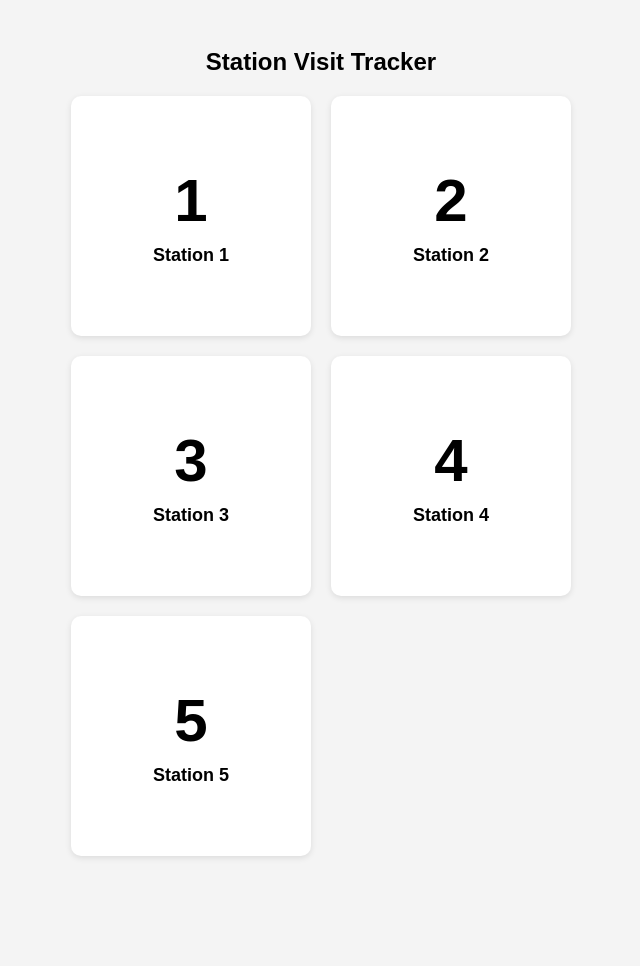
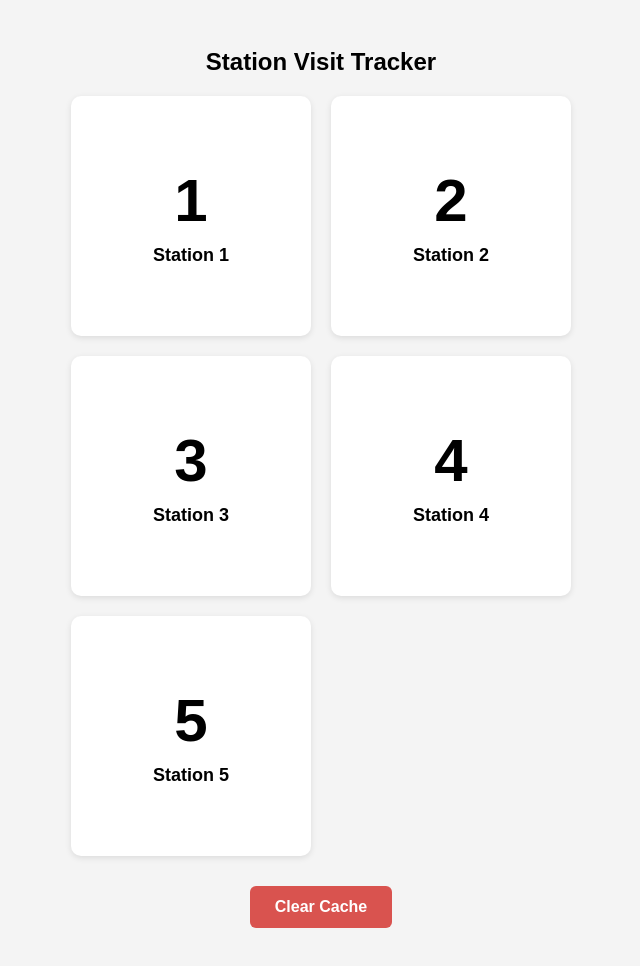
Before and after one commit to tanany1/station-tracker, a plain HTML site: page index.html in a window 1280 px wide. Shown: the whole page, without its empty margins (319-959 px from the left). Before the commit the page ends 884 px from the top, so only its background shows below. Drawn offline with Linux system fonts and the light colour scheme.

Commit message:
Add files via upload

```diff
--- a/index.html
+++ b/index.html
@@ -45,6 +45,21 @@
       font-size: 18px;
       font-weight: bold;
     }
+    .clear-btn {
+      display: block;
+      margin: 30px auto;
+      padding: 12px 25px;
+      font-size: 16px;
+      font-weight: bold;
+      color: white;
+      background-color: #d9534f;
+      border: none;
+      border-radius: 6px;
+      cursor: pointer;
+    }
+    .clear-btn:hover {
+      background-color: #c9302c;
+    }
   </style>
 </head>
 <body>
@@ -73,8 +88,10 @@
     </div>
   </div>
 
+  <button class="clear-btn" onclick="clearCache()">Clear Cache</button>
+
   <script>
-    const EXPIRY_TIME = 15 * 60 * 1000; // 15 minutes in ms
+    const EXPIRY_TIME = 24 * 60 * 60 * 1000; // 24 hours in ms
     const STORAGE_KEY = "visitedStationsData";
 
     // Read station from URL
@@ -103,6 +120,12 @@
         card.classList.add("visited");
       }
     });
+
+    // Clear cache function
+    function clearCache() {
+      localStorage.removeItem(STORAGE_KEY);
+      location.reload();
+    }
   </script>
 </body>
 </html>
```
